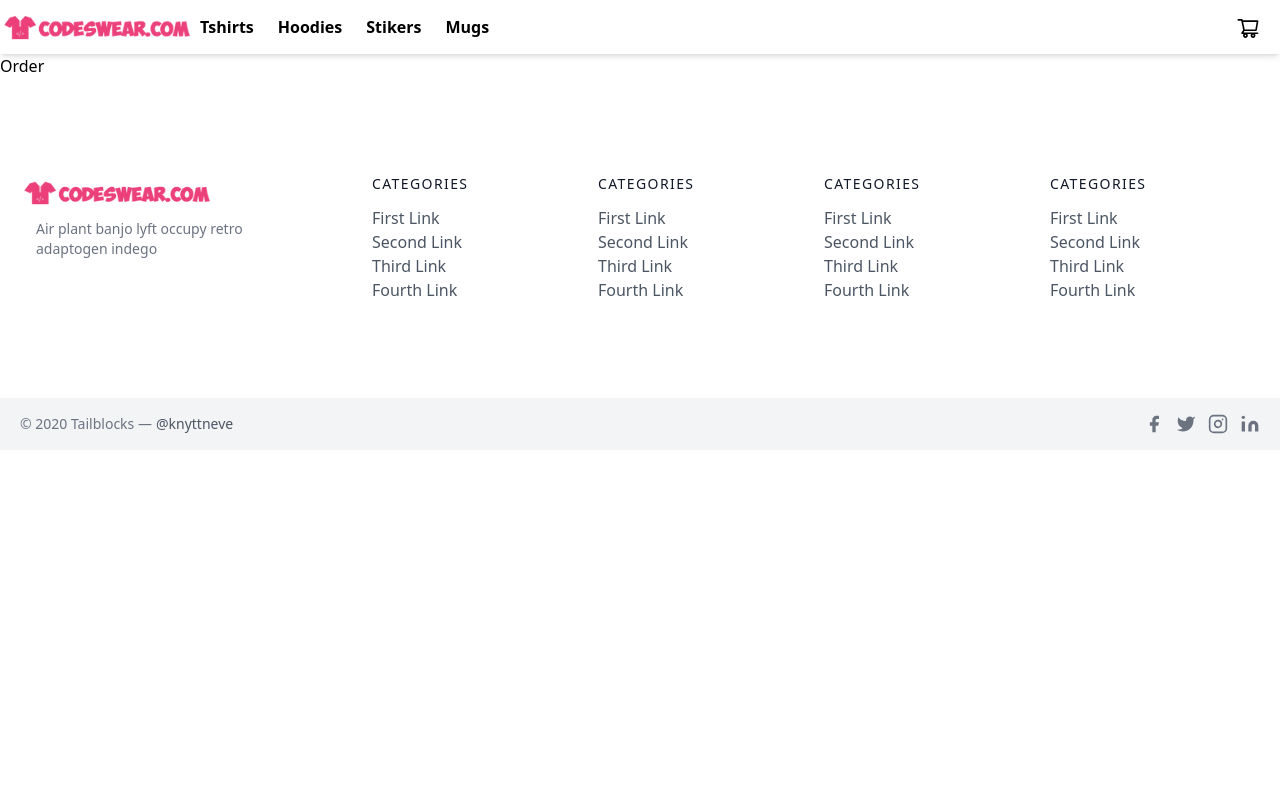
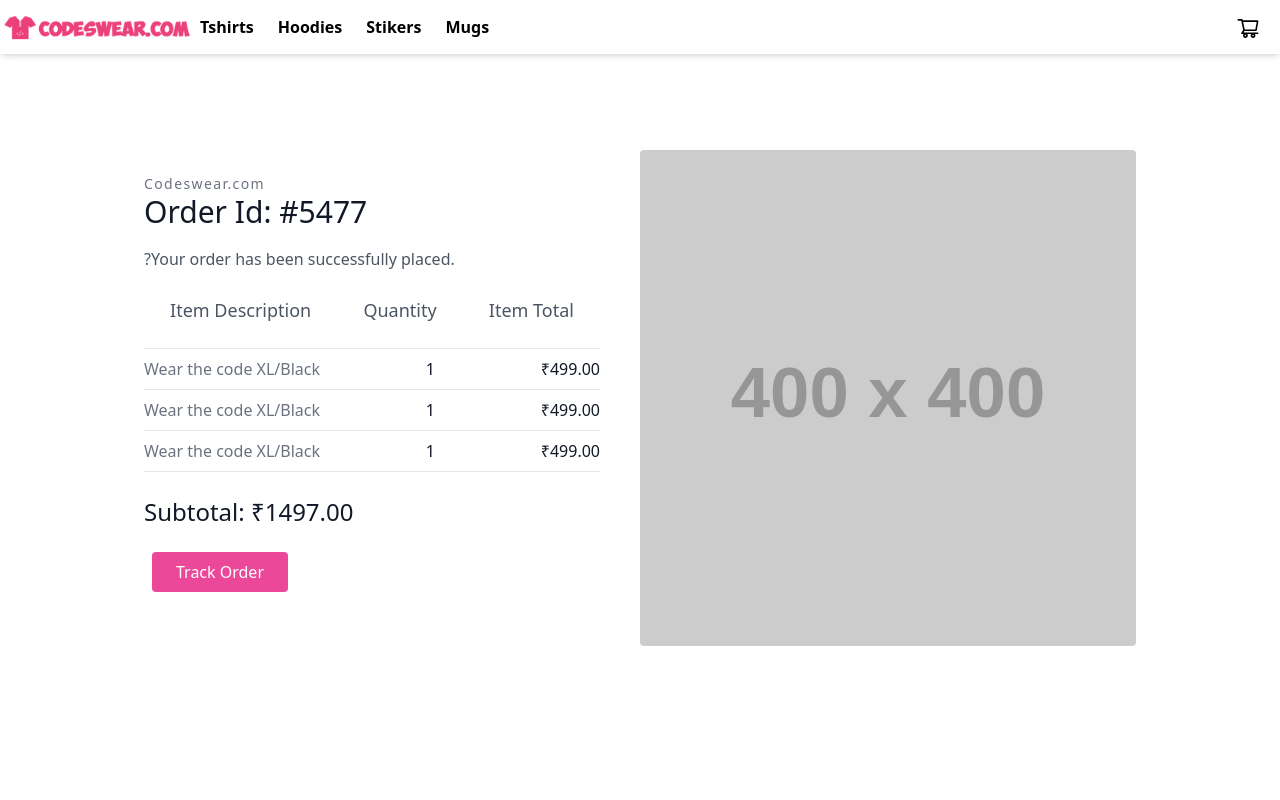
Before and after one commit to arvindpariharap/CodesWear, a Next.js app: page /order in a window 1280 px wide. Shown: the top 800 px of the page. Built offline with nearby package versions, Linux system fonts and the light colour scheme.

Commit message:
creating order page

```diff
--- a/pages/checkout.tsx
+++ b/pages/checkout.tsx
@@ -18,7 +18,7 @@
               type="text"
               id="name"
               name="name"
-              className="w-full bg-white rounded border border-gray-300 focus:border-indigo-500 focus:ring-2 focus:ring-indigo-200 text-base outline-none text-gray-700 py-1 px-3 leading-8 transition-colors duration-200 ease-in-out"
+              className="w-full bg-white rounded border border-gray-300 focus:border-pink-500 focus:ring-2 focus:ring-pink-200 text-base outline-none text-gray-700 py-1 px-3 leading-8 transition-colors duration-200 ease-in-out"
             />
           </div>
         </div>
@@ -31,7 +31,7 @@
               type="email"
               id="email"
               name="email"
-              className="w-full bg-white rounded border border-gray-300 focus:border-indigo-500 focus:ring-2 focus:ring-indigo-200 text-base outline-none text-gray-700 py-1 px-3 leading-8 transition-colors duration-200 ease-in-out"
+              className="w-full bg-white rounded border border-gray-300 focus:border-pink-500 focus:ring-2 focus:ring-pink-200 text-base outline-none text-gray-700 py-1 px-3 leading-8 transition-colors duration-200 ease-in-out"
             />
           </div>
         </div>
@@ -46,7 +46,7 @@
             id="adress"
             cols="30"
             rows="2"
-            className="w-full bg-white rounded border border-gray-300 focus:border-indigo-500 focus:ring-2 focus:ring-indigo-200 text-base outline-none text-gray-700 py-1 px-3 leading-8 transition-colors duration-200 ease-in-out"
+            className="w-full bg-white rounded border border-gray-300 focus:border-pink-500 focus:ring-2 focus:ring-pink-200 text-base outline-none text-gray-700 py-1 px-3 leading-8 transition-colors duration-200 ease-in-out"
           ></textarea>
         </div>
       </div>
@@ -60,7 +60,7 @@
               type="text"
               id="phone"
               name="phone"
-              className="w-full bg-white rounded border border-gray-300 focus:border-indigo-500 focus:ring-2 focus:ring-indigo-200 text-base outline-none text-gray-700 py-1 px-3 leading-8 transition-colors duration-200 ease-in-out"
+              className="w-full bg-white rounded border border-gray-300 focus:border-pink-500 focus:ring-2 focus:ring-pink-200 text-base outline-none text-gray-700 py-1 px-3 leading-8 transition-colors duration-200 ease-in-out"
             />
           </div>
         </div>
@@ -73,7 +73,7 @@
               type="text"
               id="city"
               name="city"
-              className="w-full bg-white rounded border border-gray-300 focus:border-indigo-500 focus:ring-2 focus:ring-indigo-200 text-base outline-none text-gray-700 py-1 px-3 leading-8 transition-colors duration-200 ease-in-out"
+              className="w-full bg-white rounded border border-gray-300 focus:border-pink-500 focus:ring-2 focus:ring-pink-200 text-base outline-none text-gray-700 py-1 px-3 leading-8 transition-colors duration-200 ease-in-out"
             />
           </div>
         </div>
@@ -88,7 +88,7 @@
               type="text"
               id="state"
               name="state"
-              className="w-full bg-white rounded border border-gray-300 focus:border-indigo-500 focus:ring-2 focus:ring-indigo-200 text-base outline-none text-gray-700 py-1 px-3 leading-8 transition-colors duration-200 ease-in-out"
+              className="w-full bg-white rounded border border-gray-300 focus:border-pink-500 focus:ring-2 focus:ring-pink-200 text-base outline-none text-gray-700 py-1 px-3 leading-8 transition-colors duration-200 ease-in-out"
             />
           </div>
         </div>
@@ -101,7 +101,7 @@
               type="pincode"
               id="pincode"
               name="pincode"
-              className="w-full bg-white rounded border border-gray-300 focus:border-indigo-500 focus:ring-2 focus:ring-indigo-200 text-base outline-none text-gray-700 py-1 px-3 leading-8 transition-colors duration-200 ease-in-out"
+              className="w-full bg-white rounded border border-gray-300 focus:border-pink-500 focus:ring-2 focus:ring-pink-200 text-base outline-none text-gray-700 py-1 px-3 leading-8 transition-colors duration-200 ease-in-out"
             />
           </div>
         </div>
--- a/pages/order.tsx
+++ b/pages/order.tsx
@@ -2,7 +2,44 @@
 
 const Order = () => {
   return (
-    <div>Order</div>
+    <section className="text-gray-600 body-font overflow-hidden">
+  <div className="container px-5 py-24 mx-auto">
+    <div className="lg:w-4/5 mx-auto flex flex-wrap">
+      <div className="lg:w-1/2 w-full lg:pr-10 lg:py-6 mb-6 lg:mb-0">
+        <h2 className="text-sm title-font text-gray-500 tracking-widest">Codeswear.com</h2>
+        <h1 className="text-gray-900 text-3xl title-font font-medium mb-4">Order Id: #5477</h1>
+        <p className="leading-relaxed mb-4">?Your order has been successfully placed.</p>
+        <div className="flex mb-4">
+          <a className="flex-grow text-center py-2 text-lg px-1">Item Description</a>
+          <a className="flex-grow text-center border-gray-300 py-2 text-lg px-1">Quantity</a>
+          <a className="flex-grow text-center border-gray-300 py-2 text-lg px-1">Item Total</a>
+        </div>
+        <div className="flex border-t border-gray-200 py-2">
+          <span className="text-gray-500">Wear the code XL/Black</span>
+          <span className="ml-auto text-gray-900">1</span>
+          <span className="ml-auto text-gray-900">₹499.00</span>
+        </div>
+        <div className="flex border-t border-gray-200 py-2">
+        <span className="text-gray-500">Wear the code XL/Black</span>
+          <span className="ml-auto text-gray-900">1</span>
+          <span className="ml-auto text-gray-900">₹499.00</span>
+        </div>
+        <div className="flex border-t border-b mb-6 border-gray-200 py-2">
+        <span className="text-gray-500">Wear the code XL/Black</span>
+          <span className="ml-auto text-gray-900">1</span>
+          <span className="ml-auto text-gray-900">₹499.00</span>
+        </div>
+        <div className="flex flex-col ">
+          <span className="title-font font-medium text-2xl text-gray-900">Subtotal: ₹1497.00</span>
+        </div>
+        <div className="my-6">
+        <button className="flex mx-2 text-white bg-pink-500 border-0 py-2 px-6 focus:outline-none hover:bg-pink-600 rounded">Track Order</button>
+        </div>
+      </div>
+      <img alt="ecommerce" className="lg:w-1/2 w-full lg:h-auto h-64 object-cover object-center rounded" src="https://dummyimage.com/400x400"/>
+    </div>
+  </div>
+</section>
   )
 }
 
```
